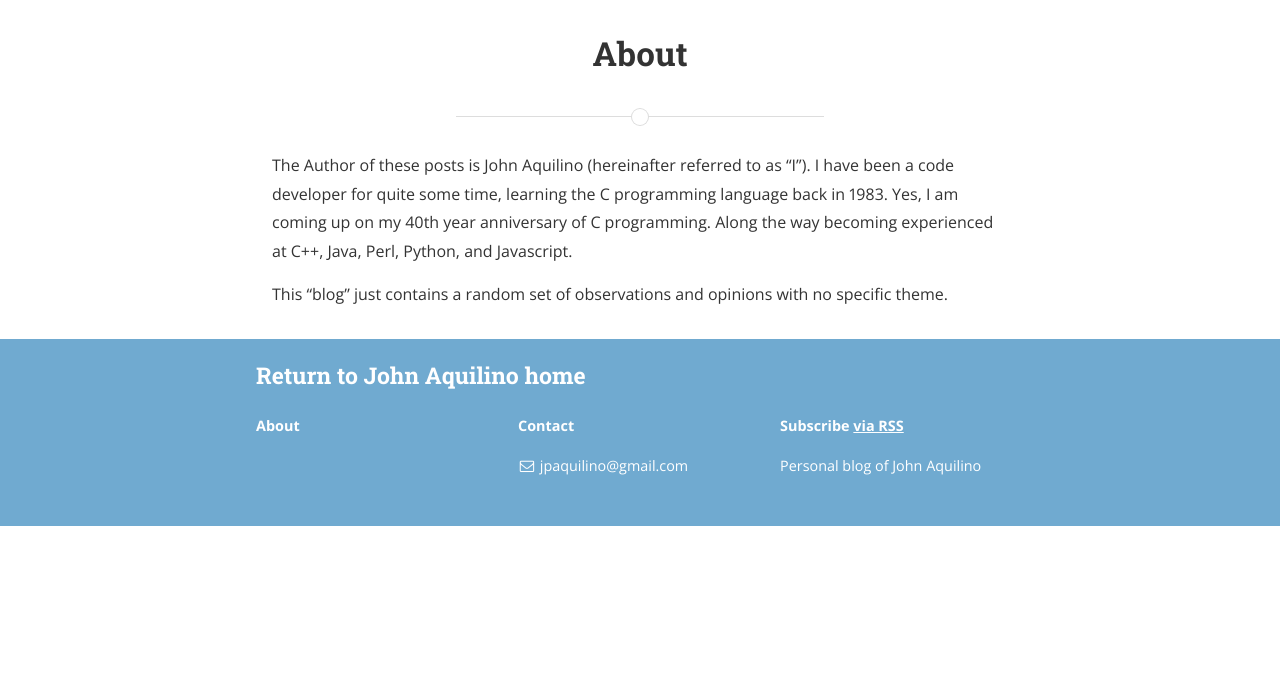
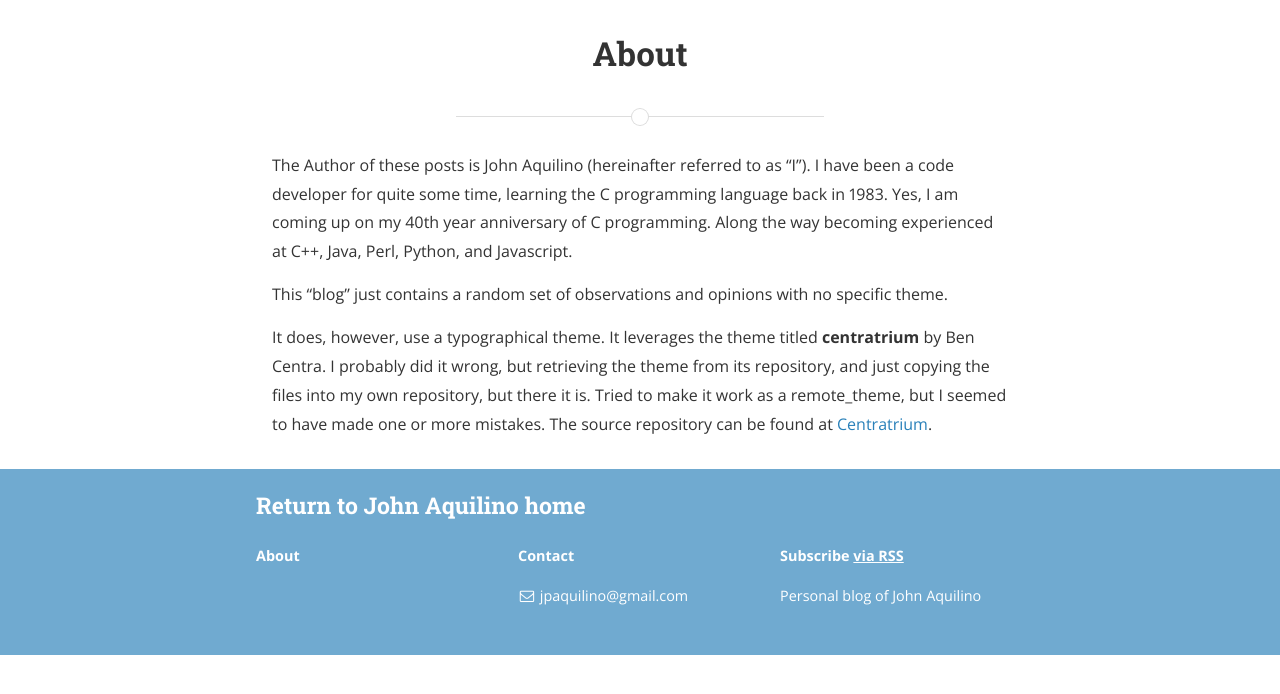
Before and after one commit to jaquilino/jaquilino.github.io, a Jekyll site: the page built from about.markdown, in a window 1280 px wide. Shown: the top 694 px of the page. Built offline with Jekyll 4.4.1, drawn with Linux system fonts in a browser that asks for light colours; nearby versions of some CDN libraries; a style sheet for code colours, icons or effects is not loaded.

Commit message:
Updated about page

```diff
--- a/about.markdown
+++ b/about.markdown
@@ -11,16 +11,9 @@ Along the way becoming experienced at C++, Java, Perl, Python, and Javascript.
 
 This "blog" just contains a random set of observations and opinions with no specific theme.
 
-
-<!--
-You can find the source code for Minima at GitHub:
-[jekyll][jekyll-organization] /
-[minima](https://github.com/jekyll/minima)
-
-You can find the source code for Jekyll at GitHub:
-[jekyll][jekyll-organization] /
-[jekyll](https://github.com/jekyll/jekyll)
-
-
-[jekyll-organization]: https://github.com/jekyll
-  -->
+It does, however, use a typographical theme.
+It leverages the theme titled **centratrium** by Ben Centra.
+I probably did it wrong, but retrieving the theme from its repository, and
+just copying the files into my own repository, but there it is.
+Tried to make it work as a remote_theme, but I seemed to have made one or more mistakes.
+The source repository can be found at [Centratrium](https://github.com/bencentra/centrarium).
```
